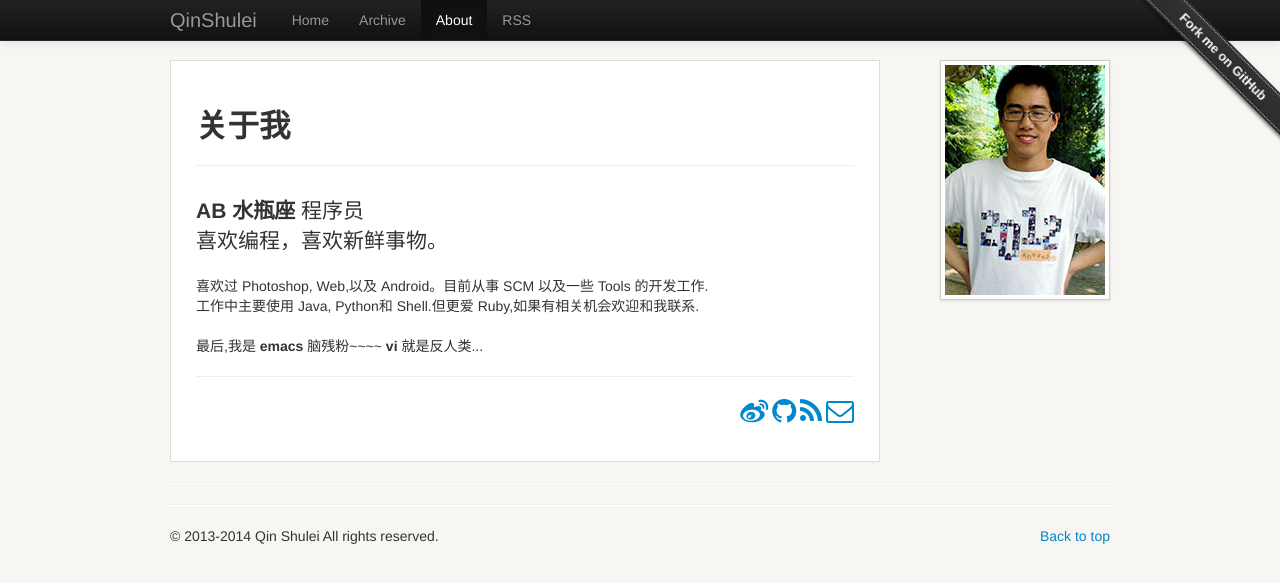
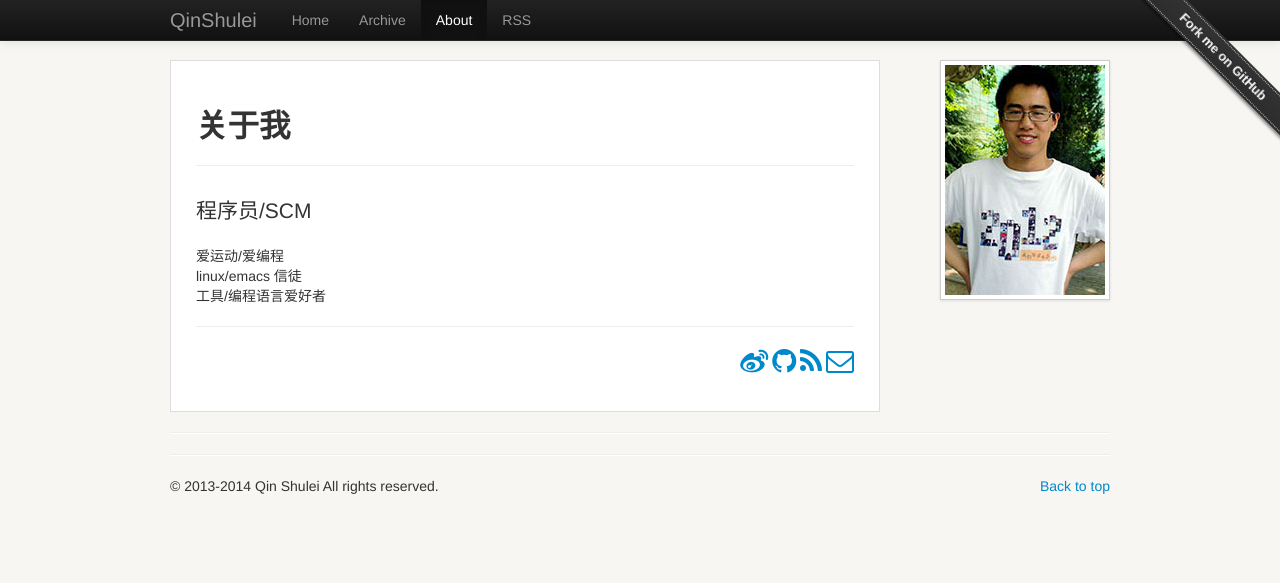
Before and after one commit to qinshulei/qinshulei.github.io, a Jekyll site: the page built from about/index.html, in a window 1280 px wide. Shown: the top 583 px of the page. Built offline with Jekyll 4.4.1, drawn with Linux system fonts in a browser that asks for light colours; comment, search, counter and statistics services are not loaded.

Commit message:
update Gemfile

```diff
--- /dev/null
+++ b/Gemfile
@@ -0,0 +1,2 @@
+source 'https://ruby.taobao.org'
+gem 'github-pages'
--- a/about/index.html
+++ b/about/index.html
@@ -8,14 +8,12 @@ title: 关于我
       <h2>关于我</h2>
     </div>
     <p class="lead">
-      <strong>AB</strong> <strong>水瓶座</strong> 程序员  <br/>
-      喜欢编程，喜欢新鲜事物。  <br/>
+      程序员/SCM  <br/>
     </p>
     <p>
-      喜欢过 Photoshop, Web,以及 Android。目前从事 SCM 以及一些 Tools 的开发工作. <br/>
-      工作中主要使用 Java, Python和 Shell.但更爱 Ruby,如果有相关机会欢迎和我联系.<br/>
-      <br/>
-      最后,我是  <strong>emacs</strong> 脑残粉~~~~  <strong>vi</strong> 就是反人类...<br/>
+      爱运动/爱编程 <br/>
+      linux/emacs 信徒 <br/>
+      工具/编程语言爱好者
     </p>
     <hr/>
     <p class="pull-right">
```
Also changed, not shown: Gemfile.lock (added), 2 other files.
